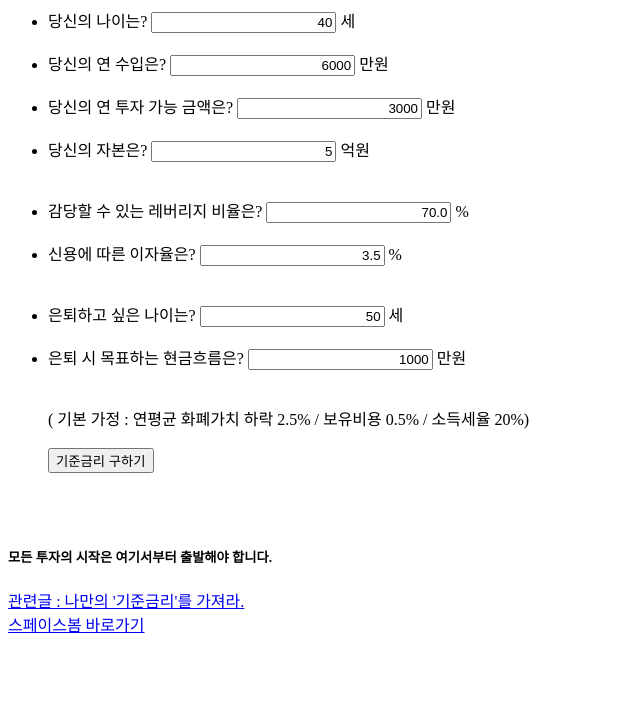
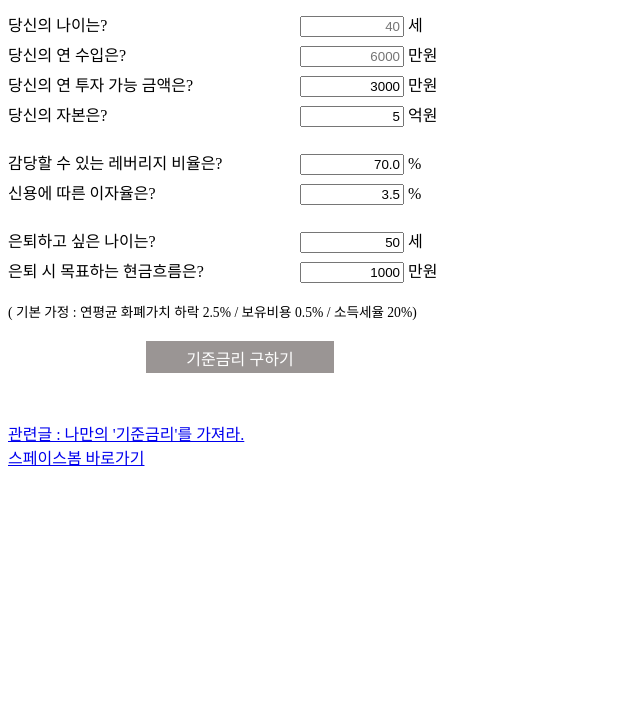
Before and after one commit to Spaceboum/003-myInterate, a plain HTML site: page index.html in a window 1280 px wide. Shown: the part 81-800 px from the top of the page, without its empty margins (0-640 px from the left). Drawn offline with nearby package versions, Linux system fonts and the light colour scheme.

Commit message:
ver. 1.0.2

```diff
--- a/index.html
+++ b/index.html
@@ -3,39 +3,95 @@
 <head>
     <meta charset="UTF-8">
     <meta name="viewport" content="width=device-width, initial-scale=1.0">
+    <style>
+        h1 {
+            width: 29rem;
+            text-align: left;
+            margin-bottom: 30px;
+            font-size: 1.7rem;
+        }
+        span.question {
+            display: inline-block;
+            width: 18rem;
+            margin-top: 5px;
+        }
+        span.answer {
+            display: inline-block;
+            width: 10rem;
+        }
+        input {
+            width: 6rem;
+        }
+        div.assum {
+            font-size: 0.85rem;
+        }
+        h2 {
+            width: 29rem;
+            text-align: center;
+            margin-bottom: 30px;
+        }
+        a.result_ {
+            font-size: 1.2rem;
+            font-weight: bold;
+            color: rgb(214, 63, 63);
+            margin-left: 2rem;
+        }
+        button {
+            background-color: #58504e;
+            border: none;
+            height: 2rem;
+            color: white;
+            padding: 5px 40px;
+            text-align: center;
+            font-size: 16px;
+            opacity: 0.6;
+            transition: 0.3s;
+            display: inline-block;
+            text-decoration: none;
+            cursor: pointer;
+        }
+
+        button:hover {opacity: 1}
+
+    </style>
+
     <title>나만의 기준금리 구하기</title>
 </head>
 
 <body>
     <h1>나만의 기준금리 구하기</h1>
-    <ul>
-        <li> 당신의 나이는?  <input id="age" style="text-align: right;" value="40"/> 세 </li> <br>
-        <li> 당신의 연 수입은? <input id="income" style="text-align: right;"    value="6000"/> 만원 </li> <br>
-        <li> 당신의 연 투자 가능 금액은? <input id='investment' style="text-align: right;" value="3000"/> 만원 </li><br>
-        <li> 당신의 자본은? <input id="capital" style="text-align: right;" value="5"/> 억원 </li><br>
+    <div>
+        <span class="question"> 당신의 나이는? </span>
+            <span class="answer">   <input id="age" style="text-align: right;" placeholder="40"/> 세 </span>  <br>
+        <span class="question"> 당신의 연 수입은? </span>
+            <span class="answer">   <input id="income" style="text-align: right;" placeholder="6000"/> 만원 </span> <br>
+        <span class="question"> 당신의 연 투자 가능 금액은? </span>
+            <span class="answer">   <input id='investment' style="text-align: right;" value="3000"/> 만원 </span><br>
+        <span class="question"> 당신의 자본은? </span>
+            <span class="answer">   <input id="capital" style="text-align: right;" value="5"/> 억원 </span><br>
+        <br>
+        <span class="question"> 감당할 수 있는 레버리지 비율은? </span>
+            <span class="answer">   <input id='leverage' style="text-align: right;" value="70.0"/> % </span><br>
+        <span class="question"> 신용에 따른 이자율은? </span>
+            <span class="answer">   <input id='interate' style="text-align: right;" value="3.5"/> % </span><br>
 
+            <br>
+        <span class="question"> 은퇴하고 싶은 나이는? </span>
+            <span class="answer">   <input id='age_fired' style="text-align: right;" value="50"/> 세 </span><br>
+        <span class="question"> 은퇴 시 목표하는 현금흐름은? </span>
+            <span class="answer">   <input id='cashflow' style="text-align: right;" value="1000"/> 만원 </span><br>
+    </div>
         <br>
-        <li> 감당할 수 있는 레버리지 비율은? <input id='leverage' style="text-align: right;" value="70.0"/> % </li><br>
-        <li> 신용에 따른 이자율은? <input id='interate' style="text-align: right;" value="3.5"/> % </li><br>
+        <div class="assum">( 기본 가정 : 연평균 화폐가치 하락 2.5% / 보유비용 0.5% / 소득세율 20%)</div>
+    <h2>
+        <button onclick="printName()">기준금리 구하기</button>
+    </h2>
 
-        <br>
-        <li> 은퇴하고 싶은 나이는? <input id='age_fired' style="text-align: right;" value="50"/> 세 </li><br>
-        <li> 은퇴 시 목표하는 현금흐름은? <input id='cashflow' style="text-align: right;" value="1000"/> 만원 </li><br>
-
-        <br>
-        <div>( 기본 가정 : 연평균 화폐가치 하락 2.5% / 보유비용 0.5% / 소득세율 20%)</div>
-        <br>
-        <button onclick="printName()">기준금리 구하기</button>
-    </ul>
-
-    <br>
     <div id='result'></div>
     <br>
-    <h5>모든 투자의 시작은 여기서부터 출발해야 합니다.</h5>
     <a href = "https://blog.naver.com/2020_lk/221909263362">관련글 : 나만의 '기준금리'를 가져라.</a>
     <br>
     <a href = "https://blog.naver.com/2020_lk">스페이스봄 바로가기</a>
-    <div class="csv"></div>
 
     <script src="https://code.jquery.com/jquery-3.1.1.slim.min.js" integrity="sha256-/SIrNqv8h6QGKDuNoLGA4iret+kyesCkHGzVUUV0shc=" crossorigin="anonymous"></script>
 
@@ -106,8 +162,8 @@
             ROA = myinterate/10;
             ROI = Math.round((ROA - leverage/100 * interate/100)/(1-leverage/100)*10)/10;
 
-        $("#result").append("<h3> 내가 목표로 해야하는 자산 대비 수익률 (ROA)는 "+ ROA +" % 입니다. </h3>");
-        $("#result").append("<h3> 나의 기준금리 (투자금 대비 수익률, ROI) 는 "+ ROI +" % 입니다.</h3>");
+        $("#result").append("<h3> 목표로 해야하는 자산 대비 수익률 (ROA) : <a class='result_'>   "+ ROA +" % </a> </h3>");
+        $("#result").append("<h3> 나의 기준금리 (투자금 대비 수익률, ROI) : <a class='result_'>   "+ ROI +" % </a> </h3>");
         }
     </script>
 
```
